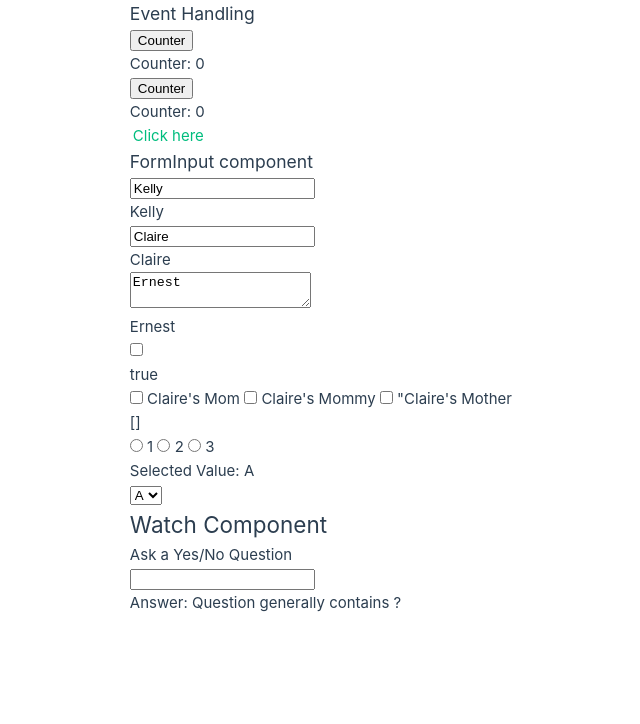
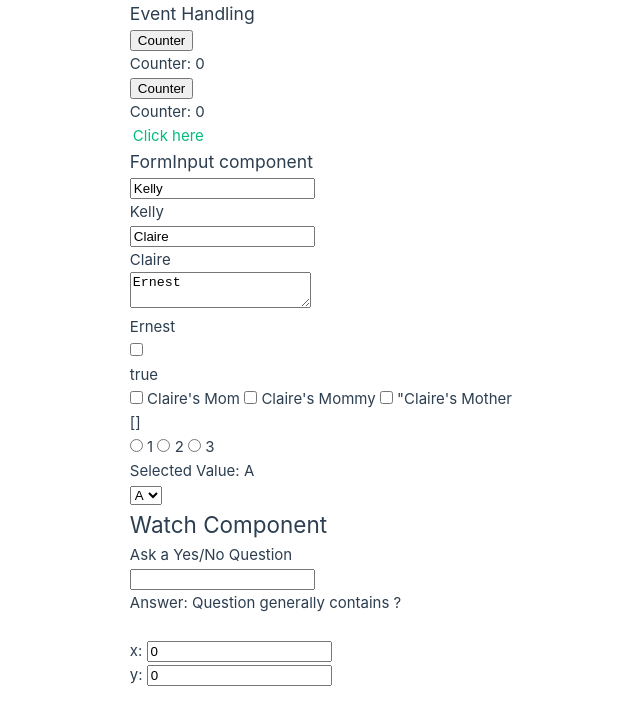
Before and after one commit to JeongAhYoon/vue_practice, a Vue app: page / in a window 1280 px wide. Shown: the top 724 px of the page, without its empty margins (128-768 px from the left). Built offline with nearby package versions, Linux system fonts and the light colour scheme.

Commit message:
watch with ref value

```diff
--- a/src/components/WatchComponent.vue
+++ b/src/components/WatchComponent.vue
@@ -3,29 +3,51 @@
   <div>
     <p>Ask a Yes/No Question</p>
     <input type="text" v-model="question" />
-        <div>Answer: {{answer}}</div>
+    <div>Answer: {{ answer }}</div>
     <img :src="responseData.image" style="width: 200px" />
   </div>
+
+  <div>x: <input type="text" v-model="x" /></div>
+  <div>y: <input type="text" v-model="y" /></div>
 </template>
 
 <script setup>
-import { ref,watch } from 'vue';
-const question = ref('');
-const answer = ref('Question generally contains ?')
-const responseData = ref('');
+import { ref, watch } from "vue";
+const question = ref("");
+const answer = ref("Question generally contains ?");
+const responseData = ref("");
 watch(question, async (newQuesion, oldQuestion) => {
-    if(newQuesion.indexOf('?') > -1) {
-        answer.value = 'Thinking.....';
-        responseData.value ='';
-        try{
-            const res = await fetch('https://yesno.wtf/api');
+  if (newQuesion.indexOf("?") > -1) {
+    answer.value = "Thinking.....";
+    responseData.value = "";
+    try {
+      const res = await fetch("https://yesno.wtf/api");
       const resJson = await res.json();
       responseData.value = resJson;
       answer.value = resJson.answer;
-        } catch(err) {
-                answer.value = 'Error!. Could not reach the API'
+    } catch (err) {
+      answer.value = "Error!. Could not reach the API";
     }
   }
-
 });
+const x = ref(0);
+const y = ref(0);
+// watch(
+//   () => x.value + y.value,
+//   (sum) => {
+//     console.log(`sum is ${sum}`);
+//   }
+// );
+watch([x, () => y.value], ([newX, newY]) => {
+  console.log(`value of x, y is ${newX} and ${newY}`);
+});
+// watch(x, (newX) => {
+//     console.log(`value of x is ${newX}`);
+// })
+// watch(y, (newY) => {
+//     console.log(`value of y is ${newY}`);
+// });
+// watch([x,y], ([newX,newY]) => {
+//     console.log(`value of x, y is ${newX} and ${newY}`);
+// })
 </script>
```
Lines whose indentation alone changed are shown as unchanged.
